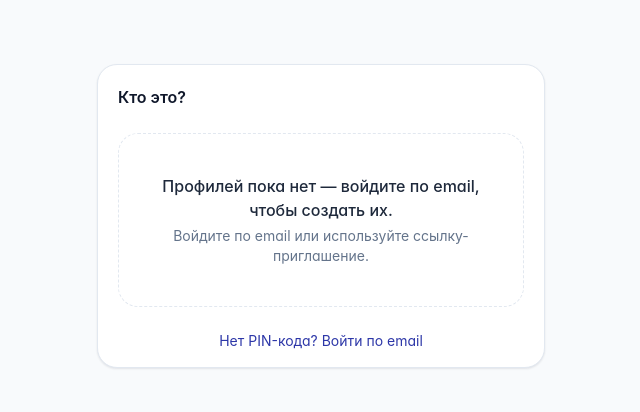
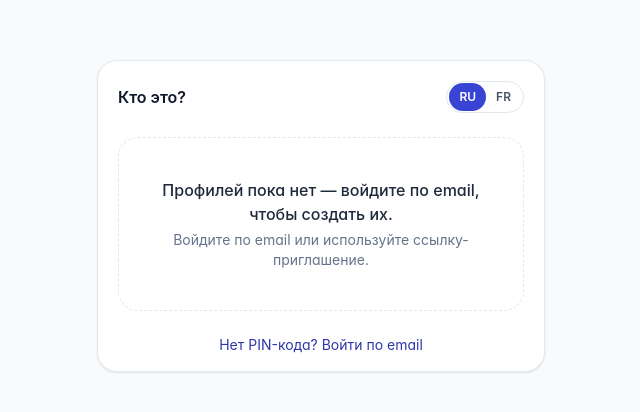
Before and after one commit to dimdots/chores-app, a Next.js app: page /login in a window 1280 px wide. Shown: the part 184-596 px from the top of the page, without its empty margins (319-959 px from the left). Built offline with nearby package versions, Linux system fonts and the light colour scheme; no server answers.

Commit message:
i18n: language picker on login/signup screens

```diff
--- /dev/null
+++ b/app/(public)/actions.ts
@@ -0,0 +1,18 @@
+"use server";
+
+import { revalidatePath } from "next/cache";
+import { setLocaleCookie } from "@/lib/i18n/server";
+import { isLocale } from "@/lib/i18n";
+
+/**
+ * Set the device locale cookie from a pre-login page (login / child-login /
+ * signup). No auth required — this only affects the `fcr_locale` cookie on
+ * this browser, not any Family record. Logging in later overwrites it with
+ * the family's chosen language.
+ */
+export async function setPublicLocaleAction(locale: string) {
+  if (!isLocale(locale)) return { ok: false as const, error: "invalid" };
+  setLocaleCookie(locale);
+  revalidatePath("/", "layout");
+  return { ok: true as const };
+}
--- a/app/(public)/child-login/page.tsx
+++ b/app/(public)/child-login/page.tsx
@@ -6,6 +6,7 @@ import { getT } from "@/lib/i18n/server";
 import { ChildLoginForm } from "./child-login-form";
 import { Card, CardContent, CardHeader, CardTitle } from "@/components/ui/card";
 import { EmptyState } from "@/components/ui/empty-state";
+import { LocaleToggle } from "@/components/public/locale-toggle";
 
 export const dynamic = "force-dynamic";
 
@@ -31,7 +32,10 @@ export default async function ChildLoginPage() {
       <div className="w-full max-w-md">
         <Card>
           <CardHeader>
-            <CardTitle>{t.login.childTitle}</CardTitle>
+            <div className="flex items-center justify-between gap-3">
+              <CardTitle>{t.login.childTitle}</CardTitle>
+              <LocaleToggle />
+            </div>
           </CardHeader>
           <CardContent>
             {children.length === 0 ? (
--- a/app/(public)/login/page.tsx
+++ b/app/(public)/login/page.tsx
@@ -6,6 +6,7 @@ import { getT } from "@/lib/i18n/server";
 import { LoginPicker } from "./login-form";
 import { Card, CardContent, CardHeader, CardTitle } from "@/components/ui/card";
 import { EmptyState } from "@/components/ui/empty-state";
+import { LocaleToggle } from "@/components/public/locale-toggle";
 
 export const dynamic = "force-dynamic";
 
@@ -47,7 +48,10 @@ export default async function LoginPage() {
       <div className="w-full max-w-md">
         <Card>
           <CardHeader>
-            <CardTitle>{t.login.pickerTitle}</CardTitle>
+            <div className="flex items-center justify-between gap-3">
+              <CardTitle>{t.login.pickerTitle}</CardTitle>
+              <LocaleToggle />
+            </div>
           </CardHeader>
           <CardContent>
             {items.length === 0 ? (
--- a/app/(public)/signup/page.tsx
+++ b/app/(public)/signup/page.tsx
@@ -4,6 +4,7 @@ import { Card, CardContent, CardHeader, CardTitle } from "@/components/ui/card";
 import { EmptyState } from "@/components/ui/empty-state";
 import { getT } from "@/lib/i18n/server";
 import { SignupForm } from "./signup-form";
+import { LocaleToggle } from "@/components/public/locale-toggle";
 
 export const dynamic = "force-dynamic";
 
@@ -36,7 +37,10 @@ export default async function SignupPage({
       <div className="w-full max-w-md">
         <Card>
           <CardHeader>
-            <CardTitle>{t.signup.title}</CardTitle>
+            <div className="flex items-center justify-between gap-3">
+              <CardTitle>{t.signup.title}</CardTitle>
+              <LocaleToggle />
+            </div>
           </CardHeader>
           <CardContent>
             {token.length === 0 ? (
--- /dev/null
+++ b/components/public/locale-toggle.tsx
@@ -0,0 +1,58 @@
+"use client";
+
+import { useTransition } from "react";
+import { useRouter } from "next/navigation";
+import { useLocale } from "@/lib/i18n/client";
+import { type Locale, SUPPORTED_LOCALES } from "@/lib/i18n";
+import { setPublicLocaleAction } from "@/app/(public)/actions";
+import { cn } from "@/lib/utils/cn";
+
+// Short codes for the compact pre-login toggle.
+const LABELS: Record<Locale, string> = {
+  ru: "RU",
+  fr: "FR",
+};
+
+/**
+ * Compact RU/FR segmented control for the pre-login screens. Writes the
+ * device locale cookie and refreshes so the server re-renders the page in
+ * the chosen language. No auth needed.
+ */
+export function LocaleToggle() {
+  const current = useLocale();
+  const router = useRouter();
+  const [pending, start] = useTransition();
+
+  function select(locale: Locale) {
+    if (locale === current || pending) return;
+    start(async () => {
+      await setPublicLocaleAction(locale);
+      router.refresh();
+    });
+  }
+
+  return (
+    <div className="inline-flex h-8 items-center rounded-full border border-slate-200 bg-white p-0.5 text-xs">
+      {SUPPORTED_LOCALES.map((loc) => {
+        const active = current === loc;
+        return (
+          <button
+            key={loc}
+            type="button"
+            onClick={() => select(loc)}
+            disabled={pending}
+            aria-pressed={active}
+            className={cn(
+              "h-7 rounded-full px-2.5 font-semibold transition-colors disabled:opacity-60",
+              active
+                ? "bg-brand-600 text-white"
+                : "text-slate-600 hover:text-slate-900",
+            )}
+          >
+            {LABELS[loc]}
+          </button>
+        );
+      })}
+    </div>
+  );
+}
```
Also changed, not shown: 1 other file (tests, documents, lock files or other folders).
